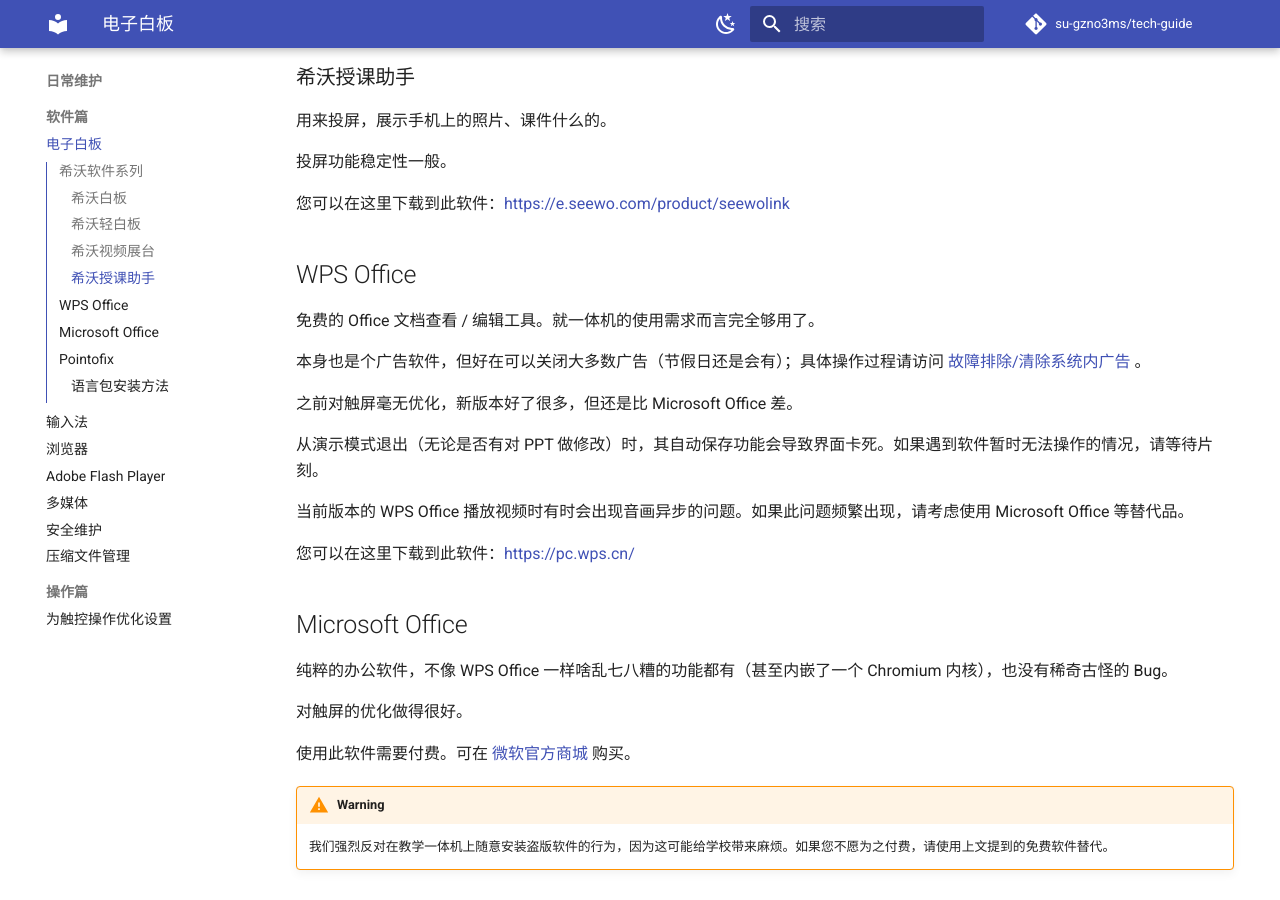
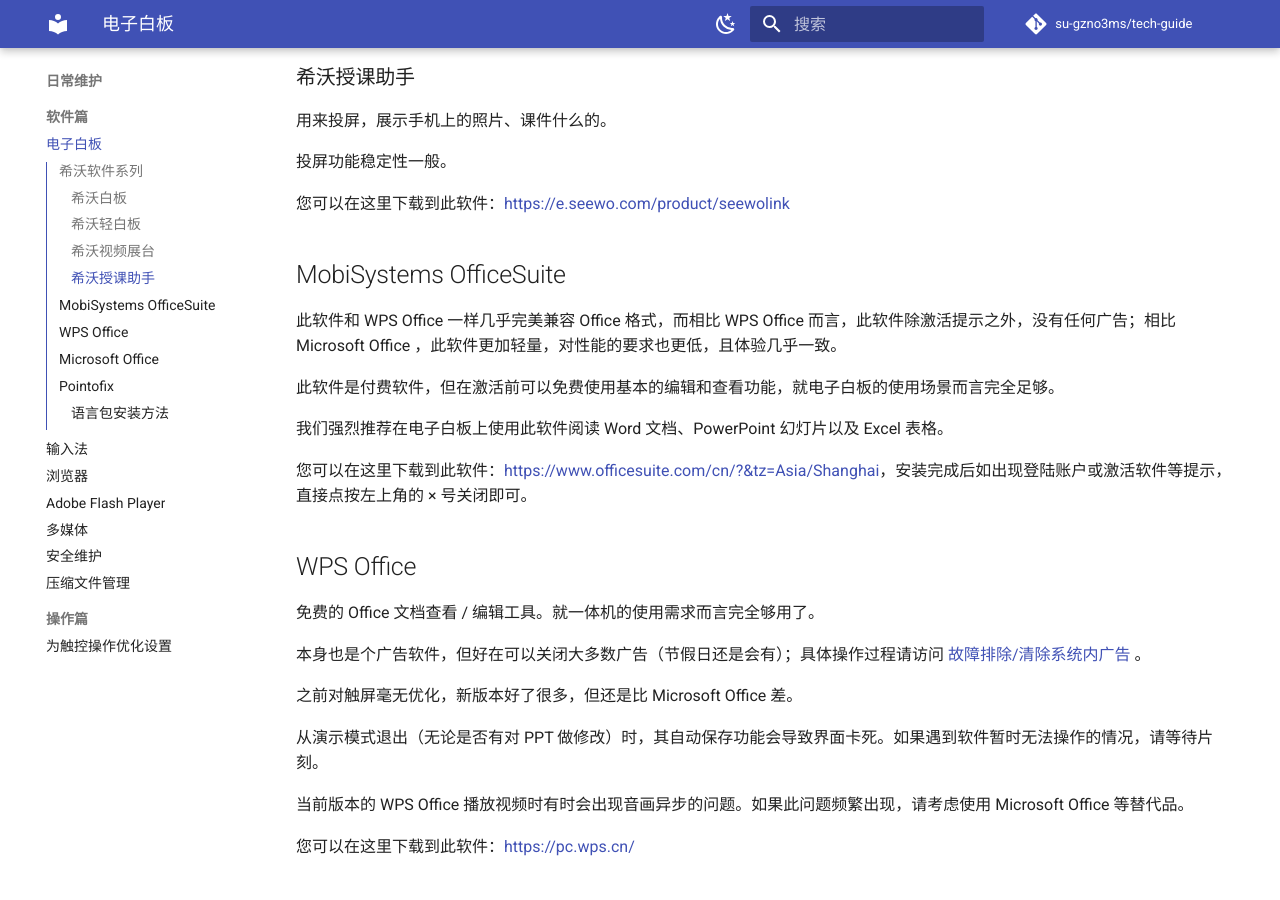
Before and after one commit to su-gzno3ms/tech-guide, an MkDocs documentation site: the page built from docs/daily-maintenance/software/e-whiteboard.md, in a window 1280 px wide and 900 px high, scrolled down 886 px. Built offline with MkDocs 1.6.1 and Material for MkDocs 9.7.7, drawn with Linux system fonts in a browser that asks for light colours; comment, search, counter and statistics services are not loaded.

Commit message:
Add recommandation of MobiSystems OfficeSuite

```diff
--- a/docs/daily-maintenance/software/e-whiteboard.md
+++ b/docs/daily-maintenance/software/e-whiteboard.md
@@ -29,6 +29,14 @@
 
 您可以在这里下载到此软件：<https://e.seewo.com/product/seewolink>{: target="_blank" rel="noopener noreferrer" .external }
 
+## MobiSystems OfficeSuite
+此软件和 WPS Office 一样几乎完美兼容 Office 格式，而相比 WPS Office 而言，此软件除激活提示之外，没有任何广告；相比 Microsoft Office ，此软件更加轻量，对性能的要求也更低，且体验几乎一致。
+
+此软件是付费软件，但在激活前可以免费使用基本的编辑和查看功能，就电子白板的使用场景而言完全足够。
+
+我们强烈推荐在电子白板上使用此软件阅读 Word 文档、PowerPoint 幻灯片以及 Excel 表格。
+
+您可以在这里下载到此软件：<https://www.officesuite.com/cn/?&tz=Asia/Shanghai>{: target="_blank" rel="noopener noreferrer" .external }，安装完成后如出现登陆账户或激活软件等提示，直接点按左上角的 × 号关闭即可。
 ## WPS Office
 免费的 Office 文档查看 / 编辑工具。就一体机的使用需求而言完全够用了。
 
```
